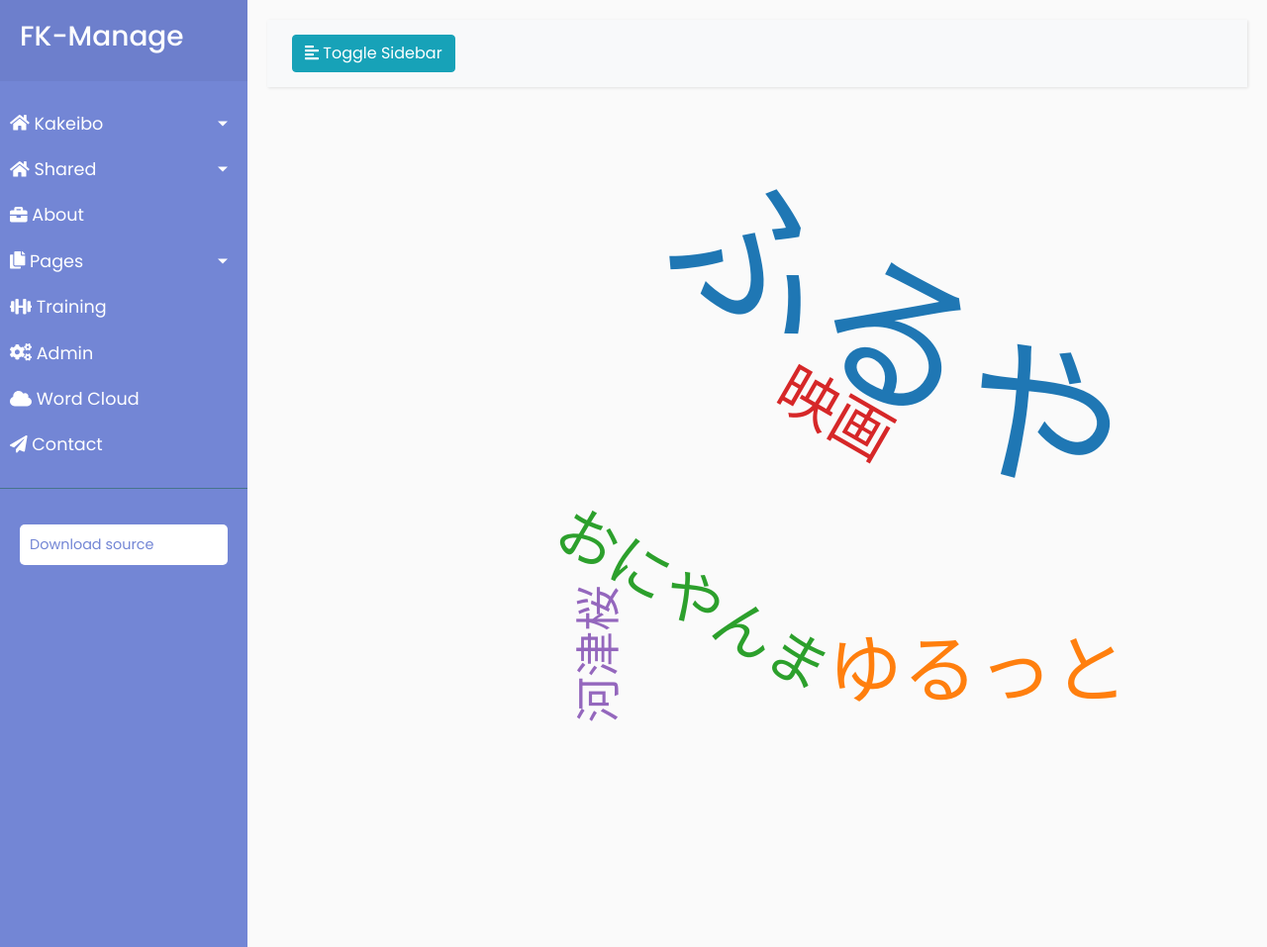
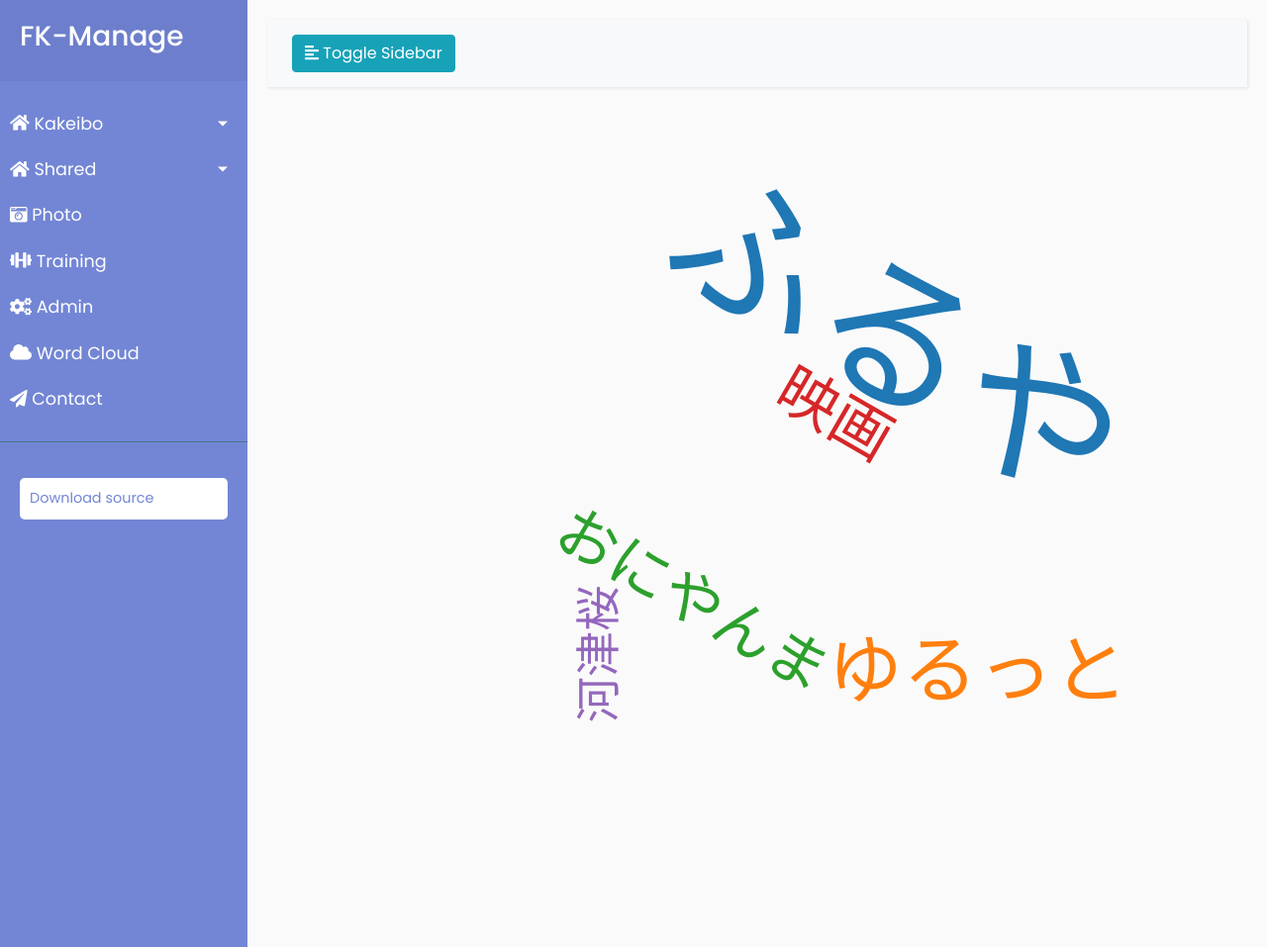
Before and after one commit to takashifuruya0/gae_django_python3, a Django app: page /wordcloud/ in a window 1280 px wide. Shown: the whole page at 99% size. Run offline with Django 3.2, Linux system fonts and the light colour scheme; some libraries are stand-ins or nearby versions.

Commit message:
photoの実装

```diff
--- a/ra/templates/base.html
+++ b/ra/templates/base.html
@@ -75,25 +75,9 @@
                     </ul>
                 </li>
                 <li>
-                    <a href="#">
-                        <i class="fas fa-briefcase"></i>
-                        About
+                    <a href="{% url 'ra:photo' %}">
+                        <i class="fas fa-camera-retro"></i> Photo
                     </a>
-                    <a href="#pageSubmenu" data-toggle="collapse" aria-expanded="false" class="dropdown-toggle">
-                        <i class="fas fa-copy"></i>
-                        Pages
-                    </a>
-                    <ul class="collapse list-unstyled" id="pageSubmenu">
-                        <li>
-                            <a href="#">Page 1</a>
-                        </li>
-                        <li>
-                            <a href="#">Page 2</a>
-                        </li>
-                        <li>
-                            <a href="#">Page 3</a>
-                        </li>
-                    </ul>
                 </li>
                 <li>
                     <a href="{% url 'ra:training' %}">
--- a/ra/templates/ra/wordcloud.html
+++ b/ra/templates/ra/wordcloud.html
@@ -23,10 +23,15 @@ var TARGET_ELEMENT_ID = '#wordcloud'; // 描画先
 {#d3.json(DATA_FILE_PATH).then(function(data) { // v5#}
 var h = 490;
 var w = 600;
-    var data_list = []
+var data_list = [
   {% for td in testdata %}
-    data_list.push({"word":"{{td.word}}", "count":{{td.count}} })
+  {
+    "word": "{{td.word}}",
+    "count": {{td.count}},
+    "url": "{{td.url}}",
+  },
 {% endfor %}
+]
 data = data_list
 var random = d3.randomIrwinHall(2);
 var countMax = d3.max(data, function(d){ return d.count} );
@@ -34,6 +39,7 @@ var TARGET_ELEMENT_ID = '#wordcloud'; // 描画先
 
 var words = data.map(function(d) {
   return {
+  url: d.url,
   text: d.word,
   size: sizeScale(d.count) //頻出カウントを文字サイズに反映
   };
@@ -67,7 +73,10 @@ var TARGET_ELEMENT_ID = '#wordcloud'; // 描画先
       .attr("transform", function(d) {
         return "translate(" + [d.x, d.y] + ")rotate(" + d.rotate + ")";
       })
-        .text(function(d) { return d.text; });
+      .text(function(d) { return d.text; })
+      .on("click", function (d, i){
+        window.open(d.url);
+      });
 }
 </script>
 {% endblock %}
--- a/ra/urls.py
+++ b/ra/urls.py
@@ -7,5 +7,6 @@ urlpatterns = [
     url(r'^$', views.main, name='main'),
     url(r'^ajax/$', views.ajax, name='ajax'),
     url(r'^wordcloud/$', views.wordcloud, name='wordcloud'),
-    url(r'^training/$', views.training, name='training')
+    url(r'^training/$', views.training, name='training'),
+    url(r'^photo/$', views.photo, name='photo'),
 ]
--- a/ra/views.py
+++ b/ra/views.py
@@ -14,7 +14,7 @@ def main(request):
     if request.method == "GET":
         form = FmanageForm(initial={"datetime": datetime.today()})
         fds = f_datastore.Fds("fmanage")
-        data = fds.all().order("-datetime").get(10)
+        data = fds.order("-datetime").get(10)
         output = {
             "msg": "Hello world",
             "data": data,
@@ -43,7 +43,7 @@ def main(request):
 def ajax(request):
     if request.method in ('POST', "GET"):
         data = {
-            'your_surprise_txt': "The number of training: {}".format(f_datastore.Training().all().get().__len__()),
+            'your_surprise_txt': "The number of training: {}".format(f_datastore.Training().get().__len__()),
         }
         response = json.dumps(data)  # JSON形式に直して・・
         return HttpResponse(response, content_type="text/javascript")  # 返す。JSONはjavascript扱いなのか・・
@@ -53,12 +53,12 @@ def ajax(request):
 
 def wordcloud(request):
     testdata = [
-        {"word": "イノシシ", "count": 9},
-        {"word": "おにやんま", "count": 3},
-        {"word": "ゆるっと", "count": 4},
-        {"word": "映画", "count": 3},
-        {"word": "河津桜", "count": 2},
-        {"word": "ふるや", "count": 10},
+        {"word": "イノシシ", "count": 9, "url": "/photo/"},
+        {"word": "おにやんま", "count": 3, "url": "/photo/"},
+        {"word": "ゆるっと", "count": 4, "url": "/photo/"},
+        {"word": "映画", "count": 3, "url": "/photo/"},
+        {"word": "河津桜", "count": 2, "url": "/photo/"},
+        {"word": "ふるや", "count": 10, "url": "/photo/"},
     ]
     return TemplateResponse(request, 'ra/wordcloud.html', {'testdata': testdata})
 
@@ -89,8 +89,8 @@ def training(request):
         # datastore
         training_data = f_datastore.Fds("Training")
         res = list()
-        data = training_data.all().order("-datetime").get()
-        for d in training_data.all().filter("name", "=", name_chart).order("-datetime").get():
+        data = training_data.order("-datetime").get()
+        for d in training_data.filter("name", "=", name_chart).order("-datetime").get():
             tmp = {
                 "datetime": d['datetime'],
                 "weight": d['weight'],
@@ -107,3 +107,11 @@ def training(request):
             "length_chart": res.__len__(),
         }
         return TemplateResponse(request, "ra/training.html", output)
+
+
+def photo(request):
+    photo = f_datastore.Photo().get()
+    output = {
+        "photo": photo,
+    }
+    return TemplateResponse(request, "ra/photo.html", output)
```
Also changed, not shown: ra/functions/f_datastore.py (+20 -0 lines), ra/templates/ra/photo.html (added, +19 -0 lines), static/image/soyamisaki.JPG (added), static/image/test.JPG (added), 2 other files. Lines whose indentation alone changed are shown as unchanged.
